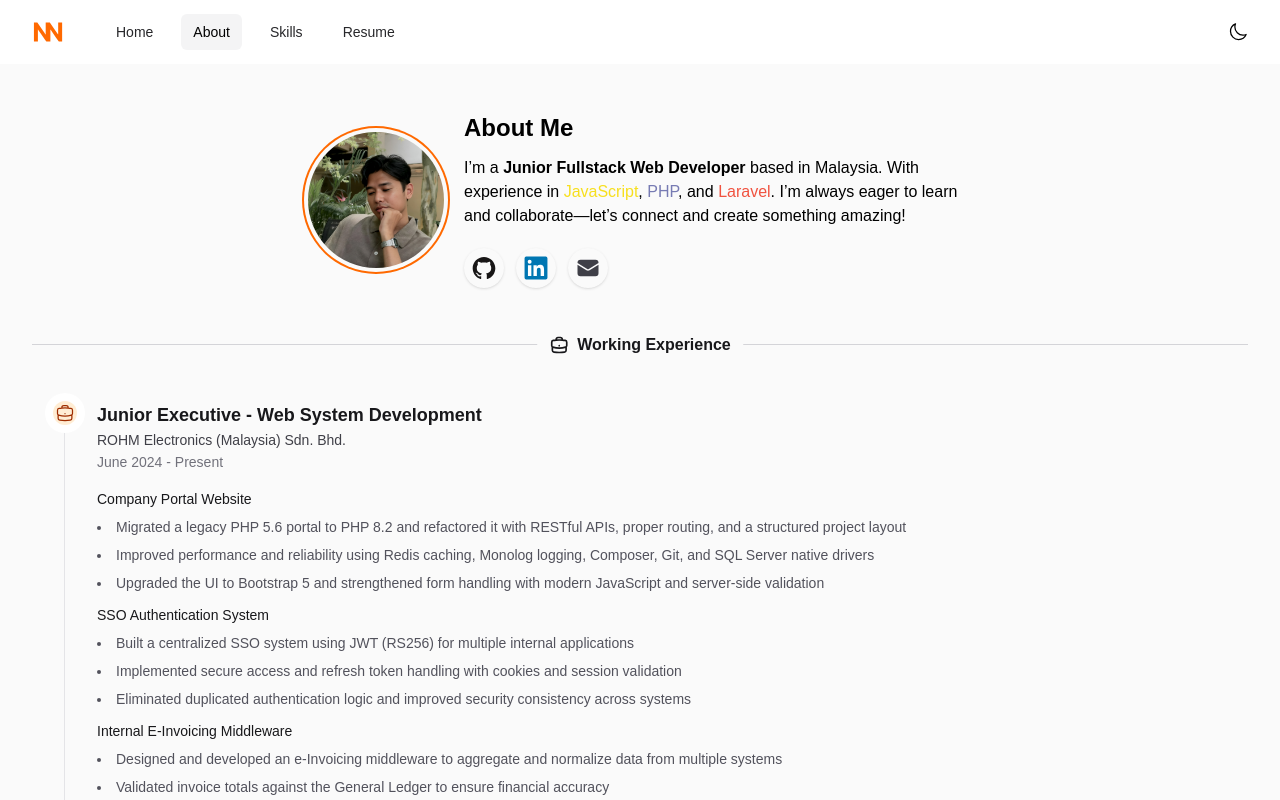
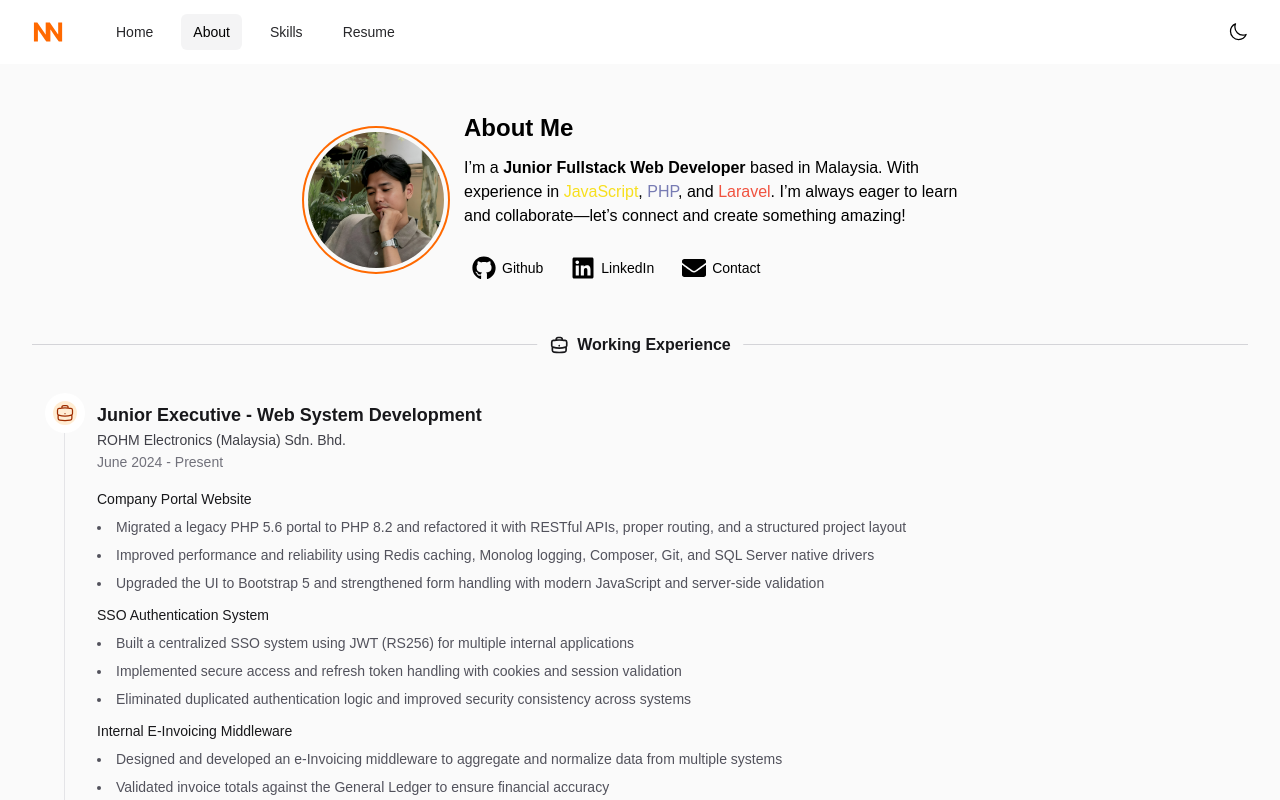
Before and after one commit to Yenluvcha/nasreen-portfolio-react, a React (Vite) app: page / in a window 1280 px wide. Both pictures are taken after a click on the button "About". Shown: the top 800 px of the page. Built offline with nearby package versions, Linux system fonts and the light colour scheme.

Commit message:
style: change the looks of contact links

```diff
--- a/src/components/sections/about/AboutMe.jsx
+++ b/src/components/sections/about/AboutMe.jsx
@@ -1,7 +1,9 @@
 import pfp from '../../../assets/images/pfp.jpg'
 import githubIcon from '../../../assets/images/skills/svg/github.svg'
 import linkedinIcon from '../../../assets/images/skills/svg/linkedin.svg'
-import { HiEnvelope } from "react-icons/hi2";
+
+import { FaGithub, FaLinkedin, FaEnvelope } from "react-icons/fa";
+
 
 export default function AboutMe() {
 
@@ -29,31 +31,29 @@ export default function AboutMe() {
                     <a
                         href="https://github.com/Yenluvcha"
                         target="_blank"
-                        className="inline-flex items-center p-2 text-sm font-medium text-center text-white rounded-full shadow-sm focus:ring-4 focus:outline-none bg-zinc-50 hover:bg-zinc-200 hover:ring-2 hover:ring-orange-500"
+                        className="inline-flex items-center gap-1.5 p-2 text-sm font-medium text-center group hover:text-orange-500 transition-colors duration-200"
                     >
-                        <img
-                            src={githubIcon}
-                            alt=""
-                            className="w-6 h-6"
-                        />
+
+                        <FaGithub className='transition-colors duration-200 size-6 group-hover:text-orange-500' />
+                        Github
+
                     </a>
                     <a
                         href="https://www.linkedin.com/in/nasreen-nordin-362bb22b8/"
                         target="_blank"
-                        className="inline-flex items-center p-2 text-sm font-medium text-center text-white rounded-full shadow-sm focus:ring-4 focus:outline-none bg-zinc-50 hover:bg-zinc-200 hover:ring-2 hover:ring-orange-500"
+                        className="inline-flex items-center gap-1.5 p-2 text-sm font-medium text-center group hover:text-orange-500 transition-colors duration-200"
                     >
-                        <img
-                            src={linkedinIcon}
-                            alt=""
-                            className="w-6 h-6"
-                        />
+                        <FaLinkedin className='transition-colors duration-200 size-6 group-hover:text-orange-500' />
+                        LinkedIn
+
                     </a>
                     <a
                         href="mailto:nasreenaqmal12@gmail.com"
                         target="_blank"
-                        className="inline-flex items-center p-2 text-sm font-medium text-center rounded-full shadow-sm text-zinc-700 focus:ring-4 focus:outline-none bg-zinc-50 hover:bg-zinc-200 hover:ring-2 hover:ring-orange-500"
+                        className="inline-flex items-center gap-1.5 p-2 text-sm transition-colors duration-200 font-medium text-center group hover:text-orange-500"
                     >
-                        <HiEnvelope className='size-6' />
+                        <FaEnvelope className='transition-colors duration-200 size-6 group-hover:text-orange-500' />
+                        Contact
                     </a>
                 </div>
             </div>
```
